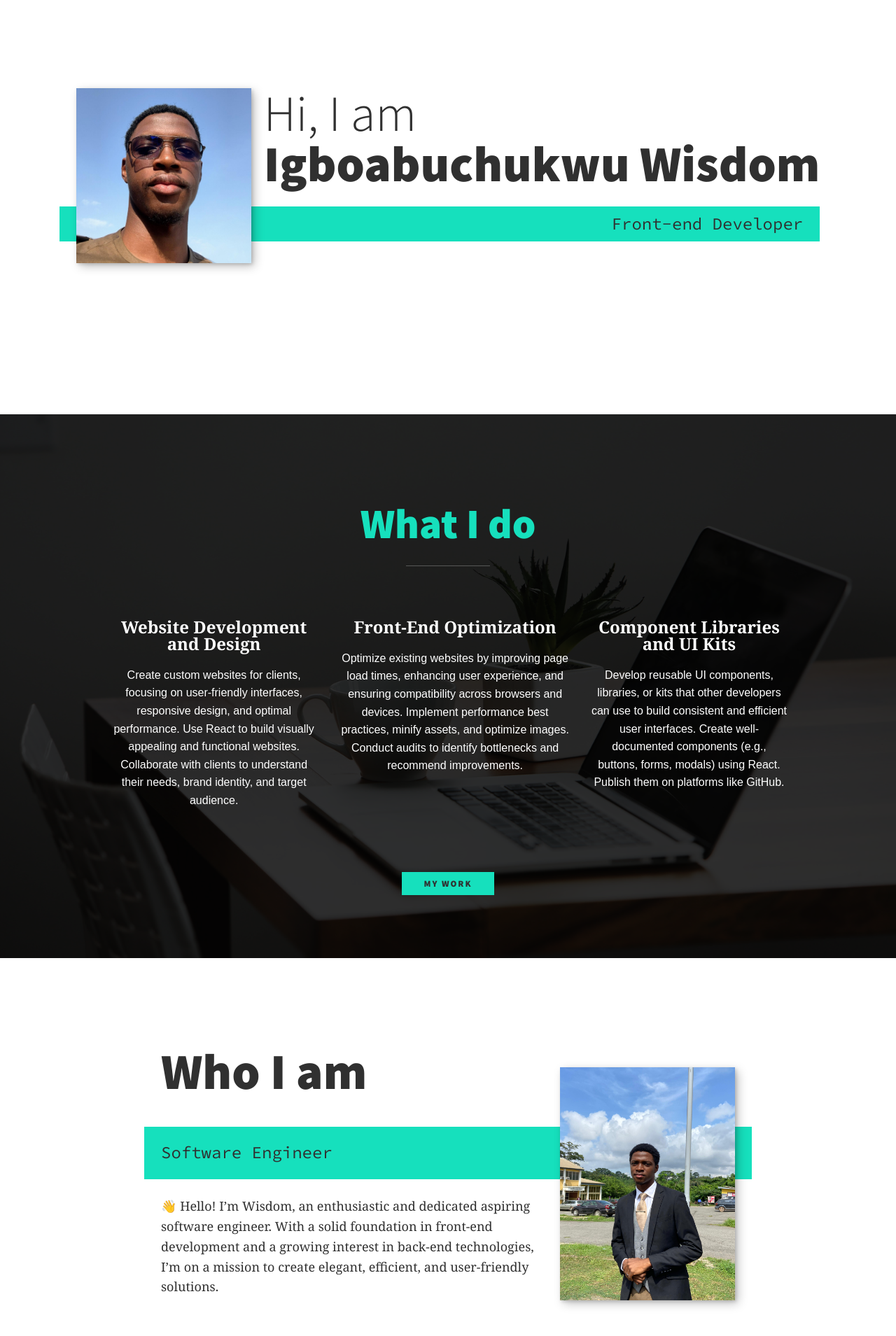
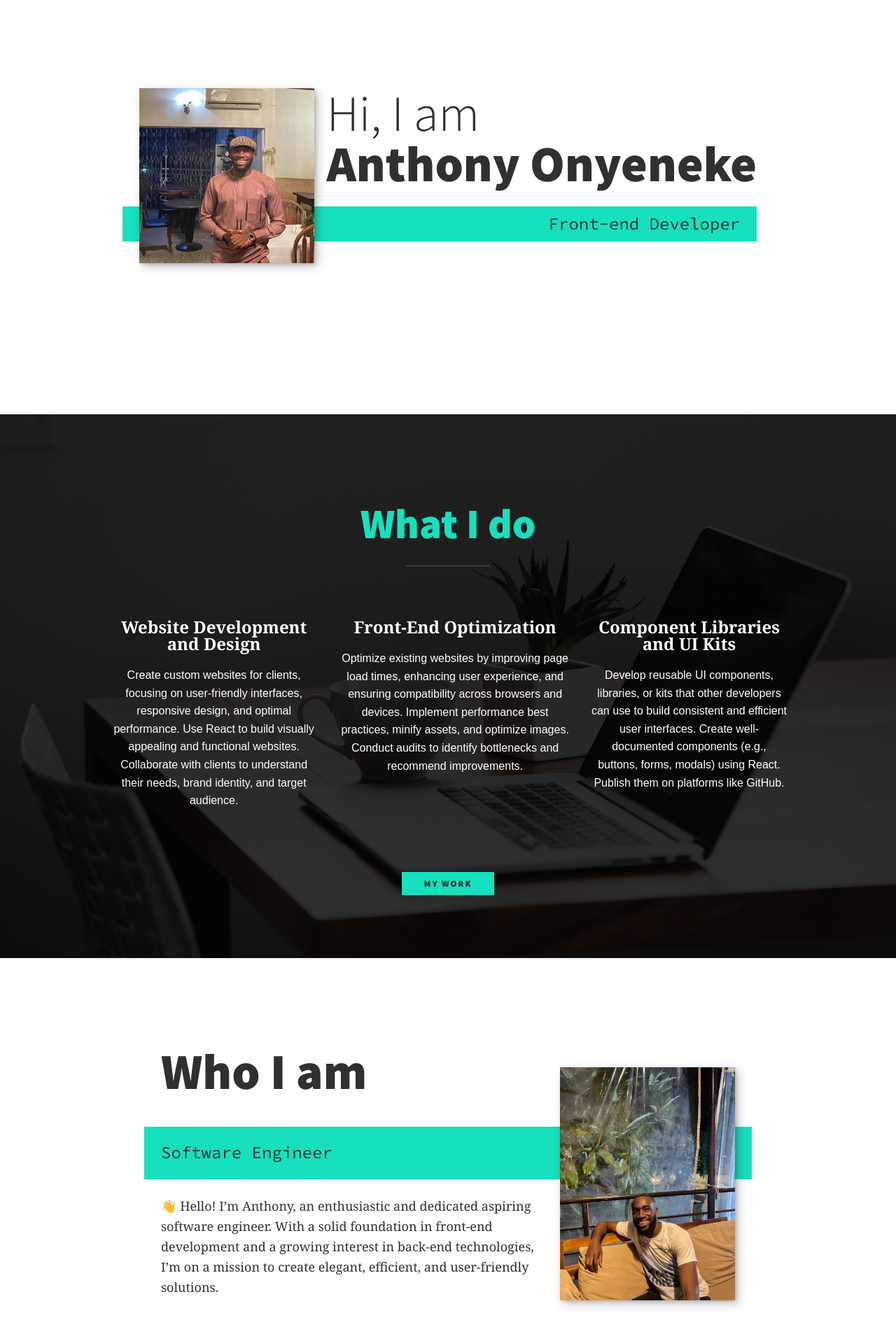
Before and after one commit to Onyeneke-AC/react-portfolio, a React (Vite) app: page / in a window 1280 px wide. Shown: the part 160-2069 px from the top of the page at 70% size. Built offline with nearby package versions, Linux system fonts and the light colour scheme.

Commit message:
potfolio update

```diff
--- a/index.html
+++ b/index.html
@@ -12,8 +12,8 @@
       href="https://fonts.googleapis.com/css2?family=Roboto+Mono:wght@300;400;500;600;700&display=swap"
       rel="stylesheet"
     />
-    <!-- <title>Anthony's Portfolio</title> -->
-    <title>Wisdom's Portfolio</title>
+    <title>Anthony's Portfolio</title>
+    <!-- <title>Wisdom's Portfolio</title> -->
   </head>
   <body>
     <div id="root"></div>
--- a/src/components/AboutMe.jsx
+++ b/src/components/AboutMe.jsx
@@ -58,14 +58,14 @@ function AboutMe() {
 
       <TextDiv>
         <p>
-          👋 Hello! I’m Wisdom, an enthusiastic and dedicated aspiring software
+          👋 Hello! I’m Anthony, an enthusiastic and dedicated aspiring software
           engineer. With a solid foundation in front-end development and a
           growing interest in back-end technologies, I’m on a mission to create
           elegant, efficient, and user-friendly solutions.
         </p>
       </TextDiv>
 
-      <AboutImage src="./img/wiz-pic-2.jpg" alt="Anthony Smiling" />
+      <AboutImage src="./img/eden-pic.jpg" alt="Anthony Smiling" />
 
       <SeparateDiv>
         <Heading as="h3">My Journey So Far </Heading>
--- a/src/components/Footer.jsx
+++ b/src/components/Footer.jsx
@@ -1,5 +1,5 @@
-// import { FaGithub, FaLinkedin, FaTwitter } from "react-icons/fa";
-import { FaLinkedin } from "react-icons/fa";
+import { FaGithub, FaLinkedin, FaTwitter } from "react-icons/fa";
+// import { FaLinkedin } from "react-icons/fa";
 import { Link } from "react-router-dom";
 import styled from "styled-components";
 
@@ -50,24 +50,27 @@ const FooterLink = styled(Link)`
 function Footer() {
   return (
     <StyledFooter>
-      {/* <p>onyeneke.acs@gmail.com</p> */}
-      <p>wisdom_001@yahoo.com</p>
+      <p>onyeneke.acs@gmail.com</p>
+      {/* <p>wisdom_001@yahoo.com</p> */}
       <FooterList>
-        {/* <li>
+        <li>
           <FooterLink to="https://github.com/Onyeneke-AC" target="__blank">
             <FaGithub />
           </FooterLink>
-        </li> */}
+        </li>
         <li>
-          <FooterLink to="https://www.linkedin.com/in/wsdm/" target="__blank">
+          <FooterLink
+            to="https://www.linkedin.com/in/anthony-onyeneke"
+            target="__blank"
+          >
             <FaLinkedin />
           </FooterLink>
         </li>
-        {/* <li>
+        <li>
           <FooterLink to="https://x.com/anthony_egotech" target="__blank">
             <FaTwitter />
           </FooterLink>
-        </li> */}
+        </li>
       </FooterList>
     </StyledFooter>
   );
--- a/src/components/Introduction.jsx
+++ b/src/components/Introduction.jsx
@@ -35,10 +35,11 @@ function Introduction() {
   return (
     <StyledIntroduction id="Home">
       <Heading as="intro-heading">
-        Hi, I am <strong>Igboabuchukwu Wisdom</strong>
+        Hi, I am <strong>Anthony Onyeneke</strong>
+        {/* Hi, I am <strong>Igboabuchukwu Wisdom</strong> */}
       </Heading>
       <Subtitle type="intro-sub">Front-end Developer</Subtitle>
-      <IntroImage src="./img/wiz-pic-1.jpg" alt="Anthony smiling" />
+      <IntroImage src="./img/me.jpeg" alt="Anthony smiling" />
     </StyledIntroduction>
   );
 }
--- a/src/components/ProjectDetails.jsx
+++ b/src/components/ProjectDetails.jsx
@@ -190,14 +190,14 @@ function ProjectDetails() {
               to view the project
             </strong>
           </div>
-          {/* <div>
+          <div>
             <strong>
               Github Repository:{" "}
               <ProjectLink to={project.github} target="__blank">
                 Github
               </ProjectLink>
             </strong>
-          </div> */}
+          </div>
         </StyledLinks>
       </StyledPortfolioItem>
       <Footer />
```
